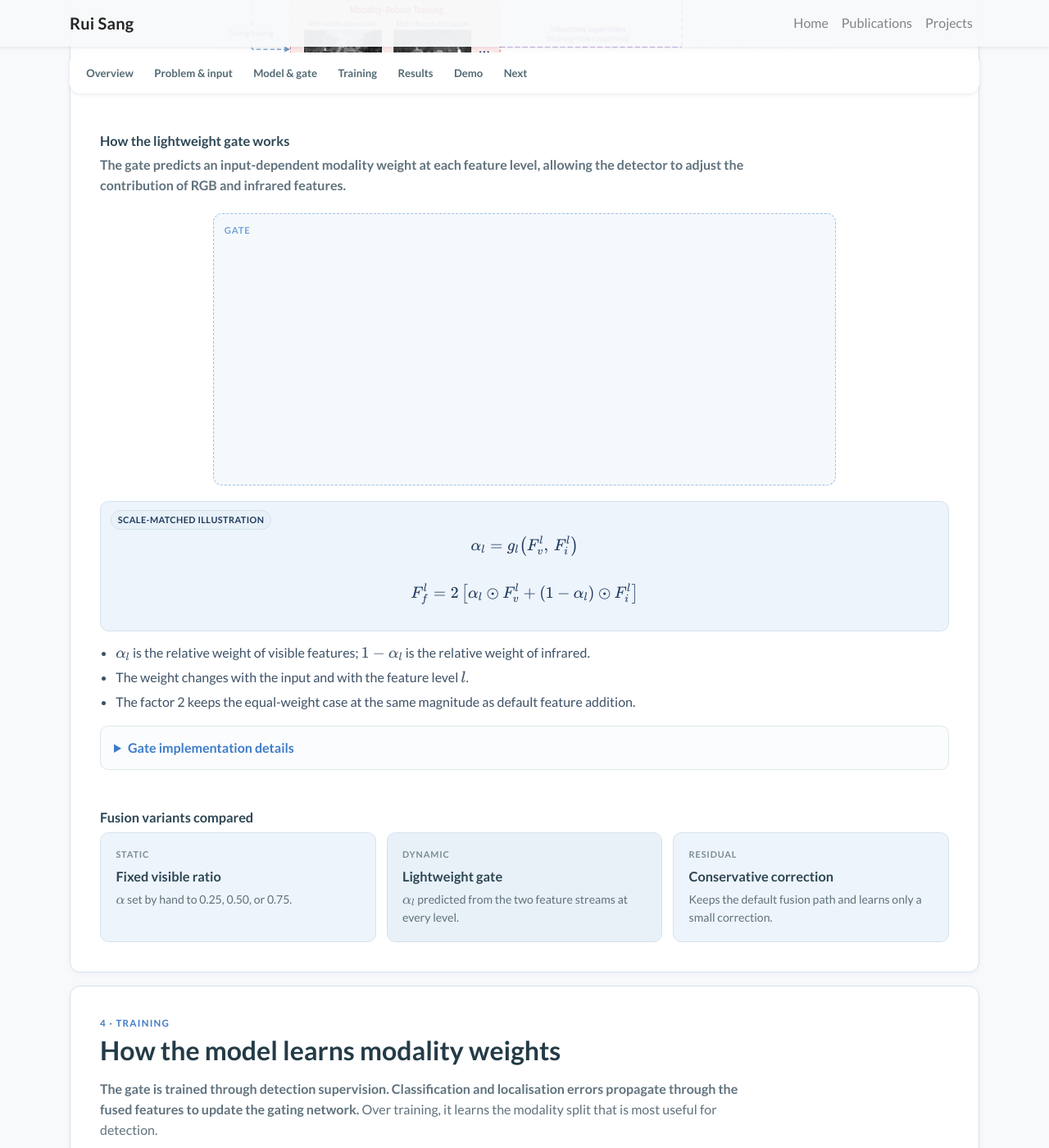
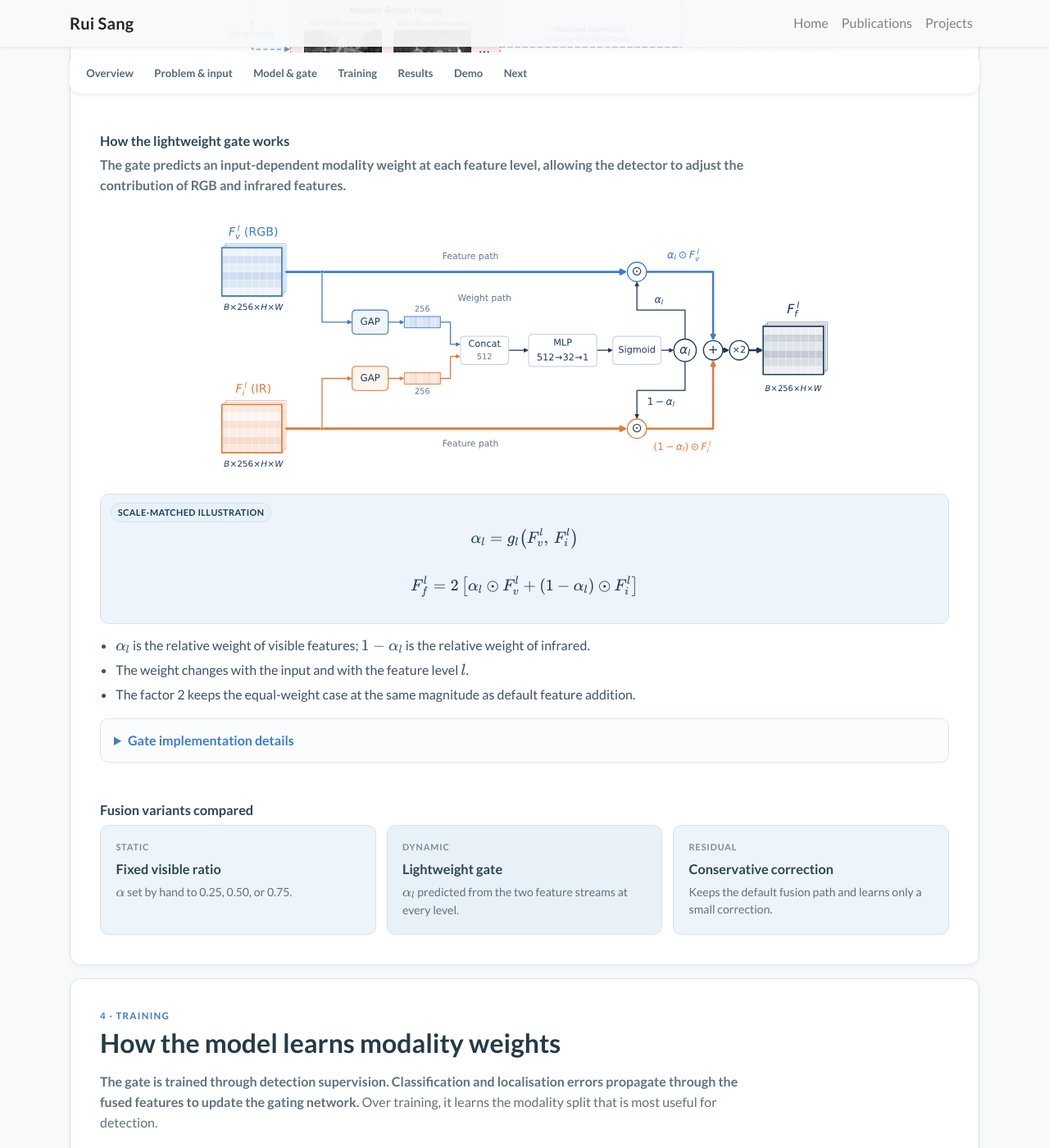
Before and after one commit to richael-sang/richael-sang.github.io, a Jekyll site: the page built from _projects/infrared-visible.md, in a window 1280 px wide and 1400 px high, scrolled down 2551 px. Shown: the whole window at 82% size. Built offline with Jekyll 4.4.1, drawn with Linux system fonts in a browser that asks for light colours; nearby versions of some CDN libraries; a style sheet for code colours, icons or effects is not loaded.

Commit message:
Add gate mechanism and training diagrams to infrared-visible page
Co-authored-by: Cursor <cursoragent@cursor.com>

```diff
--- a/_projects/infrared-visible.md
+++ b/_projects/infrared-visible.md
@@ -126,7 +126,7 @@ section_nav:
 
   {% include i18n.html tag="h3" class="mt-5" en="How the lightweight gate works" zh="轻量门控如何工作" %}
   {% include i18n.html tag="p" class="section-intro" en="<strong>The gate predicts an input-dependent modality weight at each feature level, allowing the detector to adjust the contribution of RGB and infrared features.</strong>" zh="<strong>门控根据当前两路特征，在不同特征层预测模态权重，动态调整可见光与红外信息的贡献。</strong>" %}
-  {% include figure_slot.html src="/assets/images/projects/infrared-visible/gate-computation.png" label="Gate" ratio="16 / 7" alt_en="Visible and infrared features are pooled to predict a weight, which then rescales the full feature maps before fusion" alt_zh="可见光与红外特征经池化预测权重，再对完整特征图加权后融合" %}
+  {% include figure_slot.html class="technical-figure technical-figure-borderless diagram-figure" src="/assets/images/projects/infrared-visible/lightweight_gate_mechanism.svg" label="Gate" ratio="1118 / 464" alt_en="Visible and infrared features are pooled to predict a weight, which then rescales the full feature maps before fusion" alt_zh="可见光与红外特征经池化预测权重，再对完整特征图加权后融合" %}
   <div class="math-panel">
     <span class="evidence-chip">{% include i18n.html en="Scale-matched illustration" zh="尺度保持示意" %}</span>
     <div class="math-block">\[\alpha_l = g_l\big(F_v^l,\, F_i^l\big)\]</div>
@@ -184,7 +184,7 @@ section_nav:
   {% include i18n.html tag="div" class="section-kicker" en="4 · Training" zh="4 · 训练过程与损失" %}
   {% include i18n.html tag="h2" en="How the model learns modality weights" zh="模型如何学会分配模态权重" %}
   {% include i18n.html tag="p" class="section-intro" en="<strong>The gate is trained through detection supervision. Classification and localisation errors propagate through the fused features to update the gating network.</strong> Over training, it learns the modality split that is most useful for detection." zh="<strong>门控通过检测监督学习。分类与定位误差经融合特征反向传播，更新门控参数</strong>，使模型逐渐学会对当前检测任务更有用的模态分配。" %}
-  {% include figure_slot.html src="/assets/images/projects/infrared-visible/training-flow.png" label="Training" ratio="16 / 6" alt_en="Forward pass from inputs to detections, and the training-only backward path from the detection loss through the head and fused features into the gate" alt_zh="从输入到检测结果的前向计算，以及仅在训练时从检测损失经检测头、融合特征回到门控的反向传播路径" %}
+  {% include figure_slot.html class="technical-figure technical-figure-borderless diagram-figure" src="/assets/images/projects/infrared-visible/detection_supervised_gate_training.svg" label="Training" ratio="1119 / 421" alt_en="Forward pass from inputs to detections, and the training-only backward path from the detection loss through the head and fused features into the gate" alt_zh="从输入到检测结果的前向计算，以及仅在训练时从检测损失经检测头、融合特征回到门控的反向传播路径" %}
   <div class="evidence-note mt-3">
     {% include i18n.html tag="strong" en="Inference requires only a forward pass to generate the weights." zh="推理时只需一次前向计算即可生成权重。" %}
     {% include i18n.html en="The gate adapts to each new image without any retraining." zh="门控会针对每张新图像自动调整，无需重新训练。" %}
--- a/assets/css/project-page.css
+++ b/assets/css/project-page.css
@@ -481,6 +481,12 @@ html[data-sceneguard-lang="zh"] .comparison-label {
     background: transparent;
 }
 
+.technical-figure.diagram-figure {
+    max-width: none;
+    margin-top: 1.6rem;
+    margin-bottom: 1.4rem;
+}
+
 .technical-figure img {
     display: block;
     width: 100%;
```
Also changed, not shown: assets/images/projects/infrared-visible/detection_supervised_gate_training.svg (added), assets/images/projects/infrared-visible/lightweight_gate_mechanism.svg (added).
